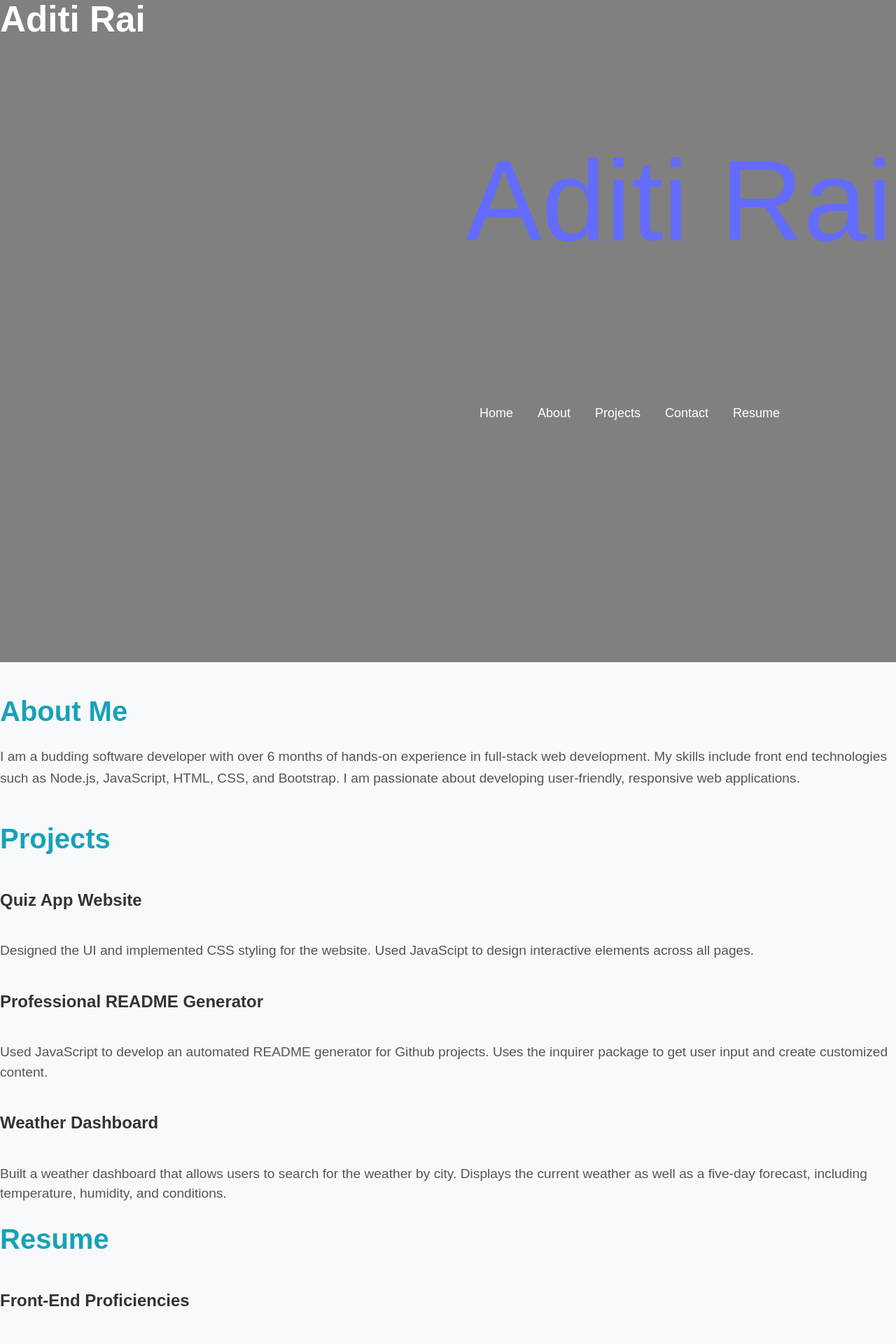
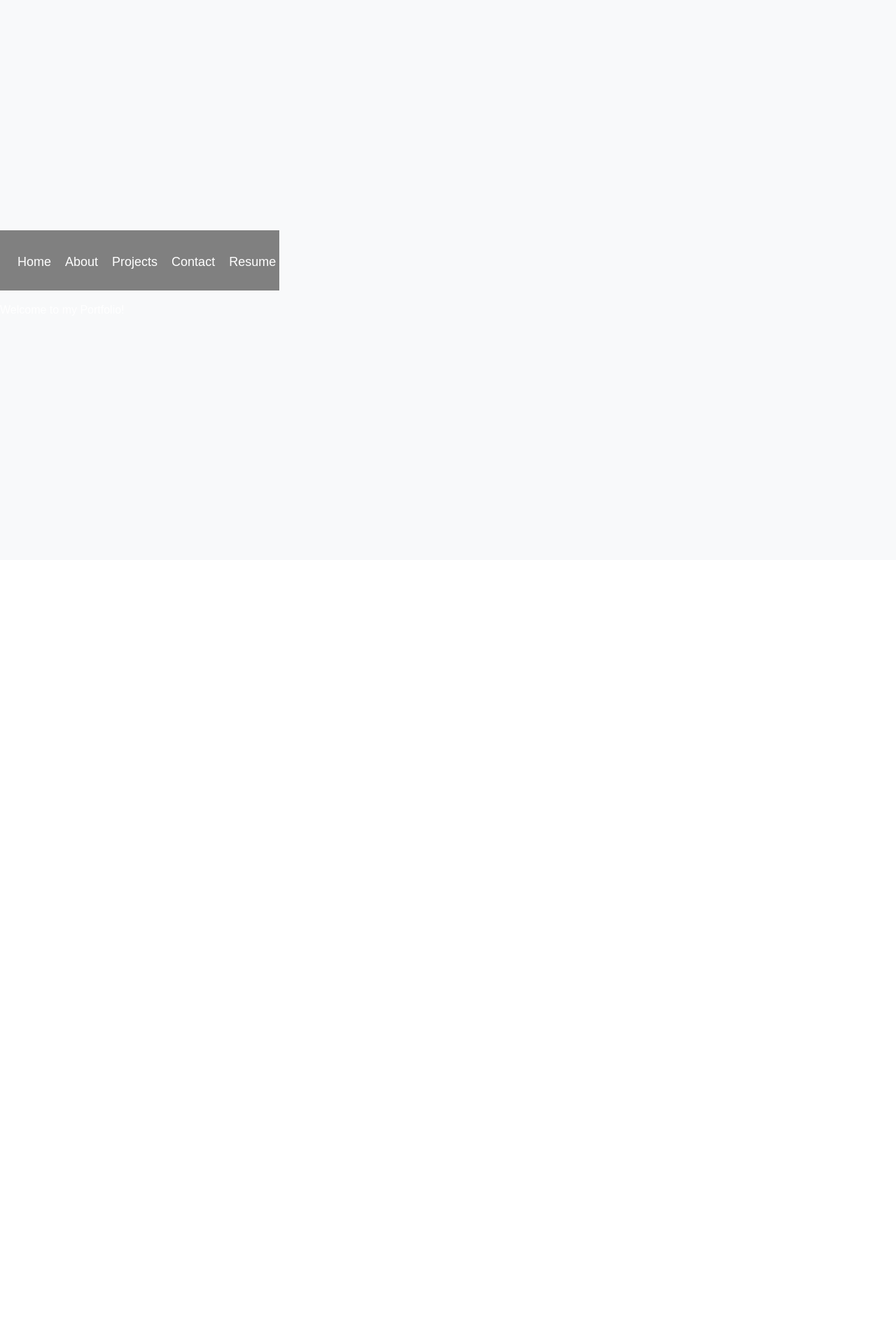
Before and after one commit to aditirai-ux/my-portfolio, a React (Vite) app: page / in a window 1280 px wide. Shown: the top 1920 px of the page at 70% size. After the commit the page ends 800 px from the top, so only its background shows below. Built offline with nearby package versions, Linux system fonts and the light colour scheme.

Commit message:
fixed the navigation on the pages

```diff
--- a/src/App.jsx
+++ b/src/App.jsx
@@ -1,23 +1,16 @@
 // import { useState } from 'react';
-// import { BrowserRouter as Router, Routes, Route } from 'react-router-dom';
+import { Outlet } from 'react-router-dom';
+import Nav from './components/Navigation';
 import './App.css'
-import Header from './components/Header'
-import Project from './pages/Project'
-import Footer from './components/Footer'
-import About from './pages/About';
-import Resume from './pages/Resume';
-import Contact from './pages/Contact';
 
 function App() {
 
   return (
     <div>
-      <Header />
-      <About />
-      <Project />
-      <Resume />
-      <Contact />
-      <Footer />
+       <Nav />
+        <main>
+          <Outlet />
+        </main>
     </div>
 
   )
--- a/src/components/Header.jsx
+++ b/src/components/Header.jsx
@@ -1,18 +1,14 @@
 import React from 'react';
+// import { Outlet } from 'react-router-dom';
 import '../styles/Header.css';
 import '../App.css';
-import Nav from './Navigation';
+// import Nav from './Navigation';
 
 const Header = () => {
   return (
     <div>
         <h1 className='header'>
             Aditi Rai
-            <Nav />
-            {/* <p>
-            Software Developer
-            </p> */}
-
         </h1>
 
     </div>
--- a/src/components/Navigation.jsx
+++ b/src/components/Navigation.jsx
@@ -6,10 +6,6 @@ const Nav = () => {
   const currentPage = useLocation().pathname;
   return (
     <nav>
-      <h1>
-        <Link to='/' id='logo'>
-            Aditi Rai
-        </Link>
       <ul className='nav nav-tabs'>
         <li className='nav-item'>
           <h2>
@@ -27,7 +23,7 @@ const Nav = () => {
             </Link>
           </h2>
         </li>
-        <li>
+        <li className='nav-item'>
           <h2>
             <Link
               to='/Projects'
@@ -39,7 +35,7 @@ const Nav = () => {
             </Link>
           </h2>
         </li>
-        <li>
+        <li className='nav-item'>
         <h2>
             <Link
               to='/Contact'
@@ -51,7 +47,7 @@ const Nav = () => {
             </Link>
           </h2>
         </li>
-        <li>
+        <li className='nav-item'>
         <h2>
             <Link
               to='/Resume'
@@ -64,7 +60,6 @@ const Nav = () => {
           </h2>
         </li>
       </ul>
-      </h1>
     </nav>
 
   )
--- a/src/main.jsx
+++ b/src/main.jsx
@@ -7,12 +7,13 @@ import Home from './pages/Home.jsx';
 import Project from './pages/Project.jsx';
 import Contact from './pages/Contact.jsx';
 import Resume from './pages/Resume.jsx';
+import ErrorPage from './pages/Error.jsx';
 
 const router = createBrowserRouter([
   {
     path: '/',
     element: <App />,
-    // errorElement: <ErrorPage />,
+    errorElement: <ErrorPage />,
     children: [
       {
         index: true,
```
